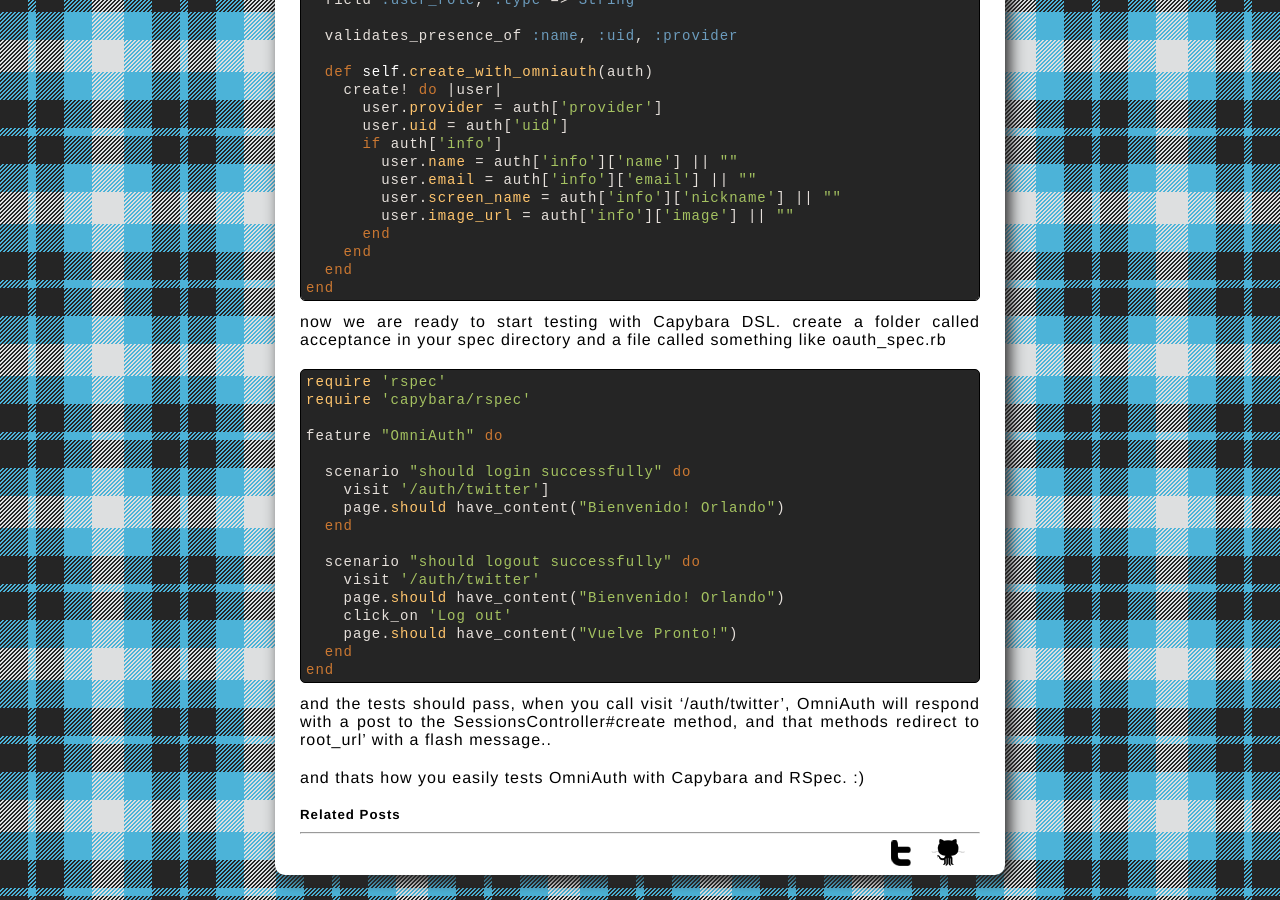
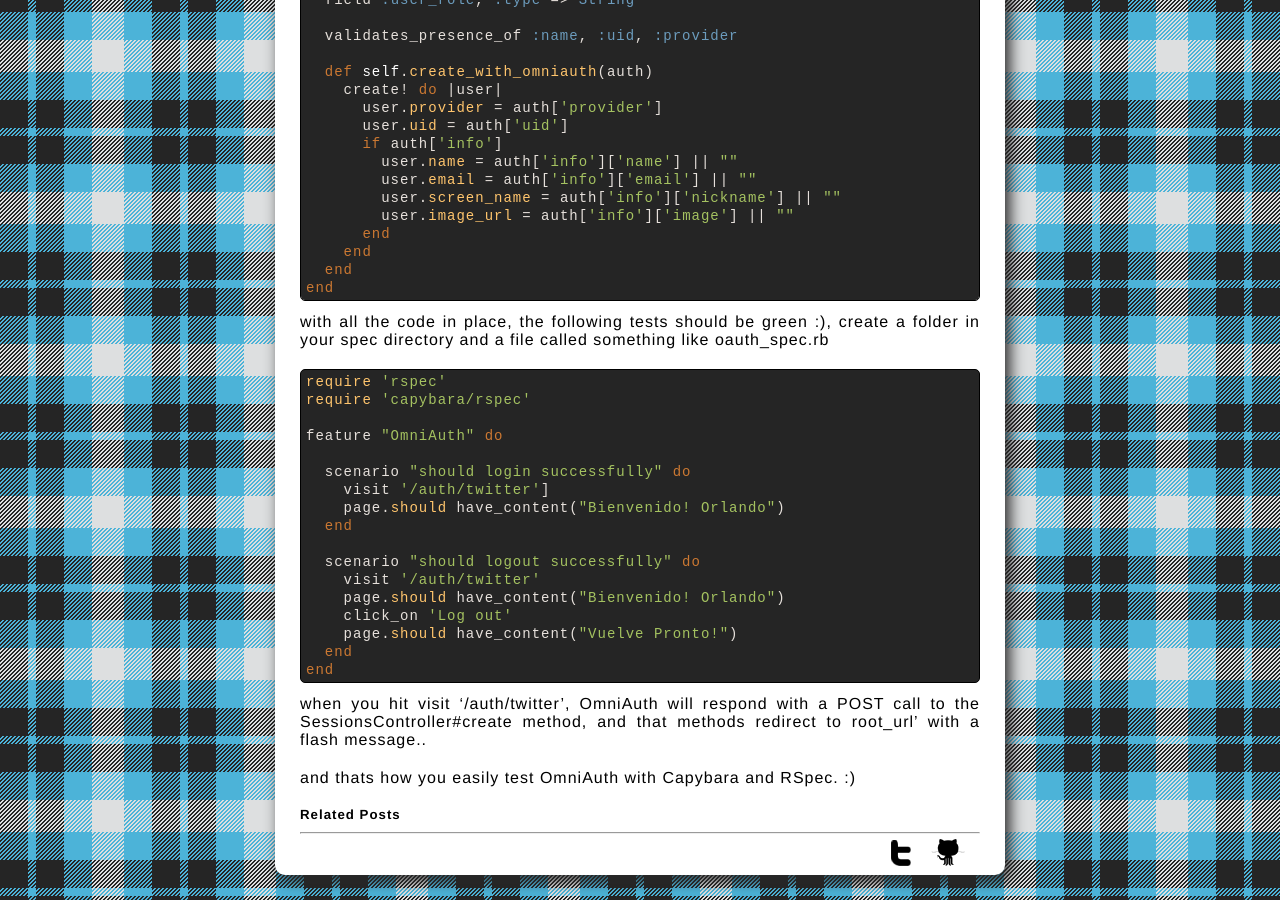
Before and after one commit to orlando/orlando.github.com, a Jekyll site: the page built from _posts/2011-12-18-simple-oauth-testing-with-rspec-and-capybara.markdown, in a window 1280 px wide and 900 px high, scrolled down 1752 px. Built offline with Jekyll 4.4.1, drawn with Linux system fonts in a browser that asks for light colours; some web fonts are replaced; comment, search, counter and statistics services are not loaded.

Commit message:
fixing post

```diff
--- a/_posts/2011-12-18-simple-oauth-testing-with-rspec-and-capybara.markdown
+++ b/_posts/2011-12-18-simple-oauth-testing-with-rspec-and-capybara.markdown
@@ -95,7 +95,7 @@ class User
   end
 end
 {% endhighlight %}
-now we are ready to start testing with Capybara DSL. create a folder called acceptance in your spec directory and a file called something like oauth\_spec.rb
+with all the code in place, the following tests should be green :), create a folder in your spec directory and a file called something like oauth\_spec.rb
 {% highlight ruby %}
 require 'rspec'
 require 'capybara/rspec'
@@ -115,7 +115,6 @@ feature "OmniAuth" do
   end
 end
 {% endhighlight %}
+when you hit visit '/auth/twitter', OmniAuth will respond with a POST call to the SessionsController#create method, and that methods redirect to root\_url' with a flash message..
 
-and the tests should pass, when you call visit '/auth/twitter', OmniAuth will respond with a post to the SessionsController#create method, and that methods redirect to root\_url' with a flash message..
-
-and thats how you easily tests OmniAuth with Capybara and RSpec. :)
+and thats how you easily test OmniAuth with Capybara and RSpec. :)
```
